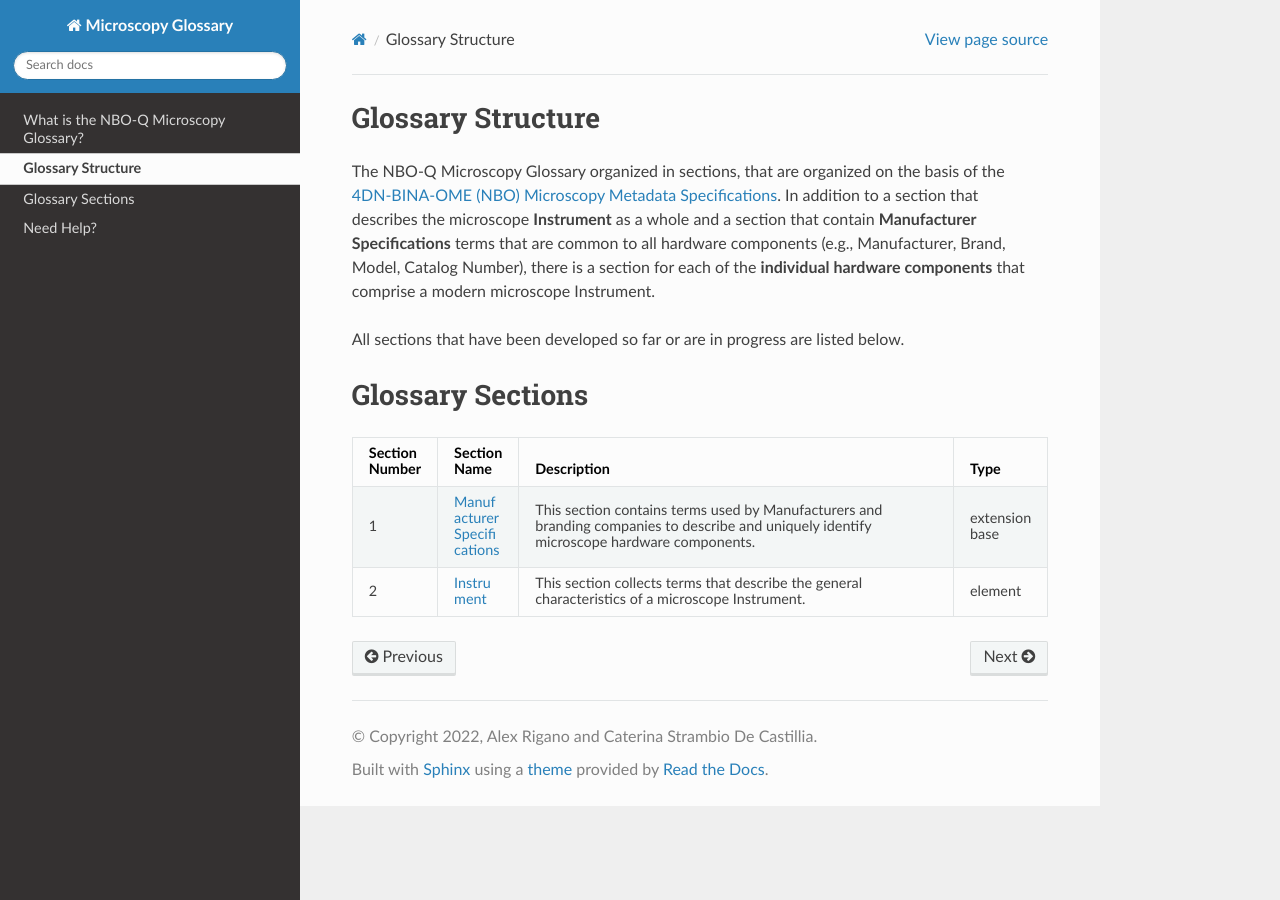
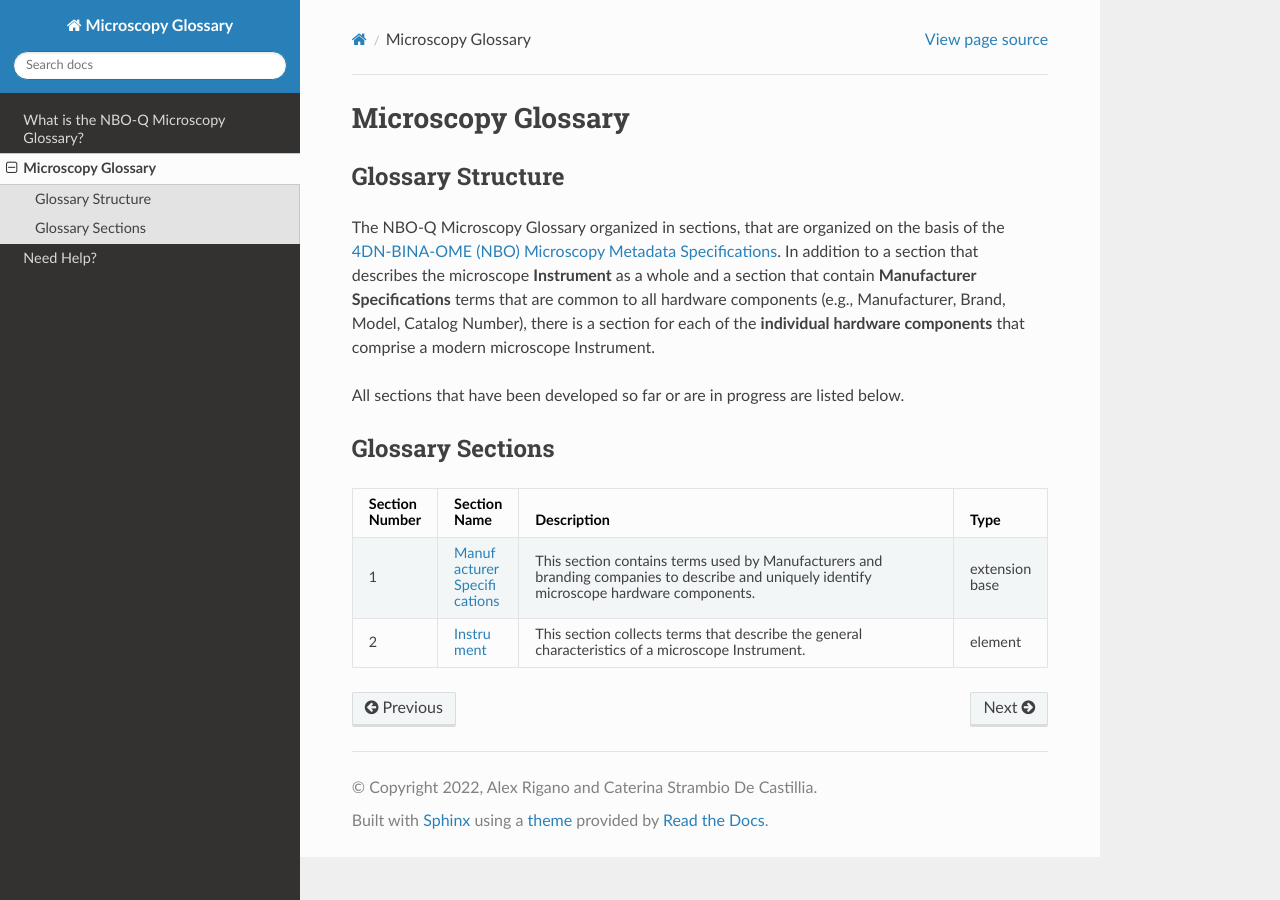
Before and after one commit to WU-BIMAC/NBO-Q_MicroscopyGlossary, a Sphinx documentation site: the page built from docs/source/glossary.rst, in a window 1280 px wide. Built offline with Sphinx 7.4.7 and the Read the Docs theme 2.0.0, drawn with Linux system fonts in a browser that asks for light colours; pages that are not in the unit, such as notebooks, are missing from menus.

Commit message:
Update glossary.rst

```diff
--- a/docs/source/glossary.rst
+++ b/docs/source/glossary.rst
@@ -1,11 +1,16 @@
+.. _glossary:
+
+Microscopy Glossary
+===================
+
 Glossary Structure
-==================
+------------------
 The NBO-Q Microscopy Glossary organized in sections, that are organized on the basis of the `4DN-BINA-OME (NBO) Microscopy Metadata Specifications <https://github.com/WU-BIMAC/NBOMicroscopyMetadataSpecs/tree/master/Model/stable%20version/v02-01>`_. In addition to a section that describes the microscope **Instrument** as a whole and a section that contain **Manufacturer Specifications** terms that are common to all hardware components (e.g., Manufacturer, Brand, Model, Catalog Number), there is a section for each of the **individual hardware components** that comprise a modern microscope Instrument.
 
 All sections that have been developed so far or are in progress are listed below.
 
 Glossary Sections
-=================
+-----------------
 
 .. list-table::
   :widths: 10 10 70 10
```
